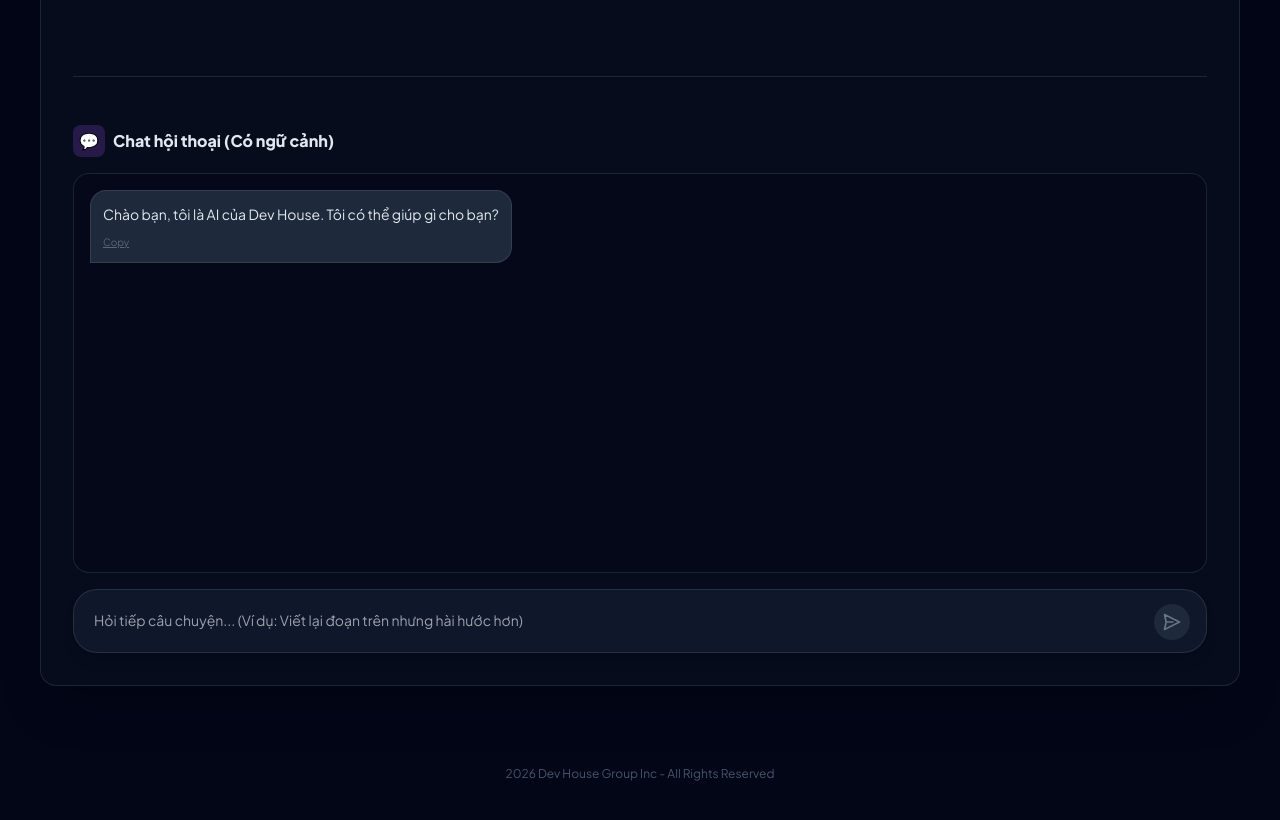
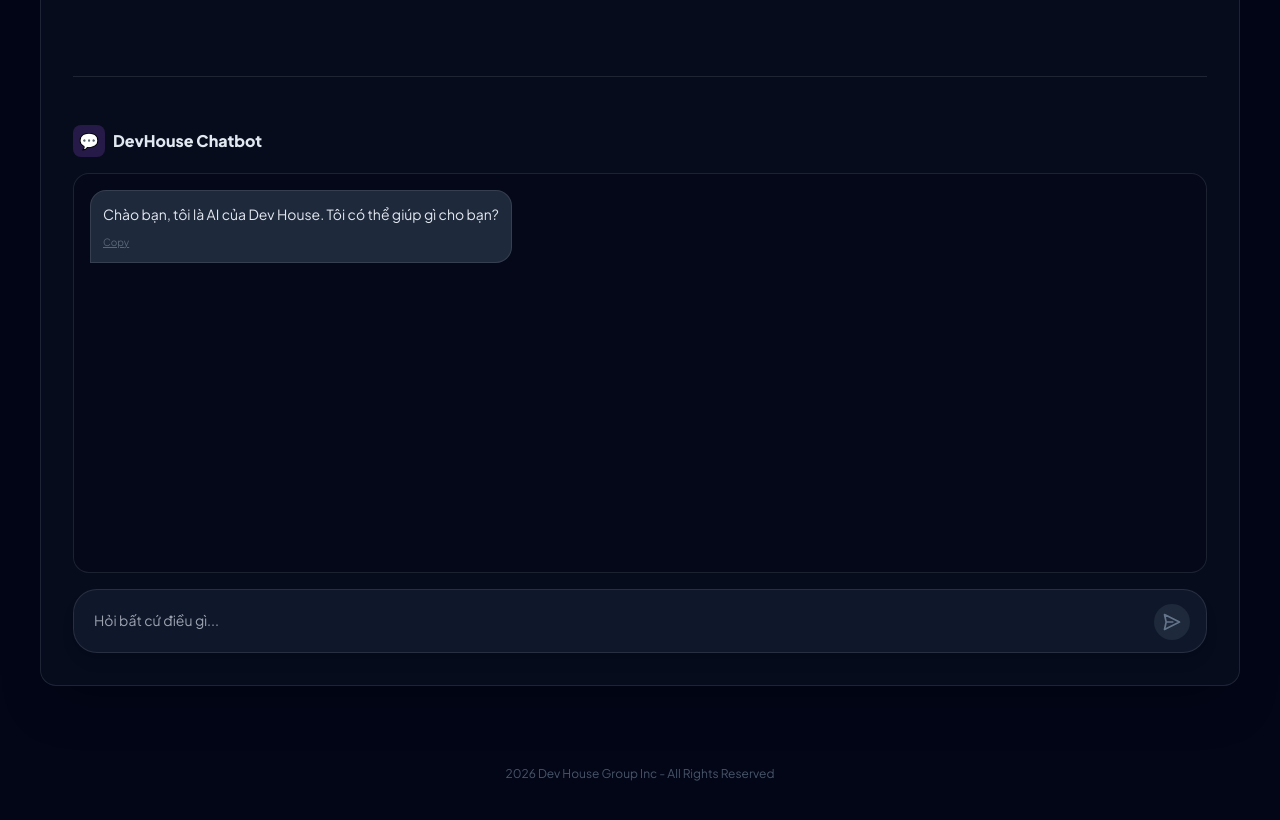
Before and after one commit to minhvuogdzz/devhouseAI, a React (Vite) app: page / in a window 1280 px wide. Shown: the part 1160-1980 px from the top of the page. Built offline with nearby package versions, Linux system fonts and the light colour scheme; no server answers.

Commit message:
fix ai ui

```diff
--- a/src/components/Tools/AIToolbox.jsx
+++ b/src/components/Tools/AIToolbox.jsx
@@ -140,7 +140,7 @@
       <div className="pt-2">
         <div className="flex items-center gap-2 mb-4">
           <div className="w-8 h-8 rounded-lg bg-purple-500/20 flex items-center justify-center text-purple-400">💬</div>
-          <h3 className="font-bold text-slate-200">Chat hội thoại (Có ngữ cảnh)</h3>
+          <h3 className="font-bold text-slate-200">DevHouse Chatbot</h3>
         </div>
 
         {/* Khung hiển thị tin nhắn (Chat Window) */}
@@ -180,7 +180,7 @@
                     value={inputMessage}
                     onChange={handleInputResize}
                     onKeyDown={handleKeyDown}
-                    placeholder="Hỏi tiếp câu chuyện... (Ví dụ: Viết lại đoạn trên nhưng hài hước hơn)"
+                    placeholder="Hỏi bất cứ điều gì..."
                     className="w-full max-h-[150px] bg-transparent text-slate-200 text-sm p-3 focus:outline-none resize-none overflow-y-auto custom-scrollbar"
                     style={{ height: '46px' }}
                     disabled={loading}
```
